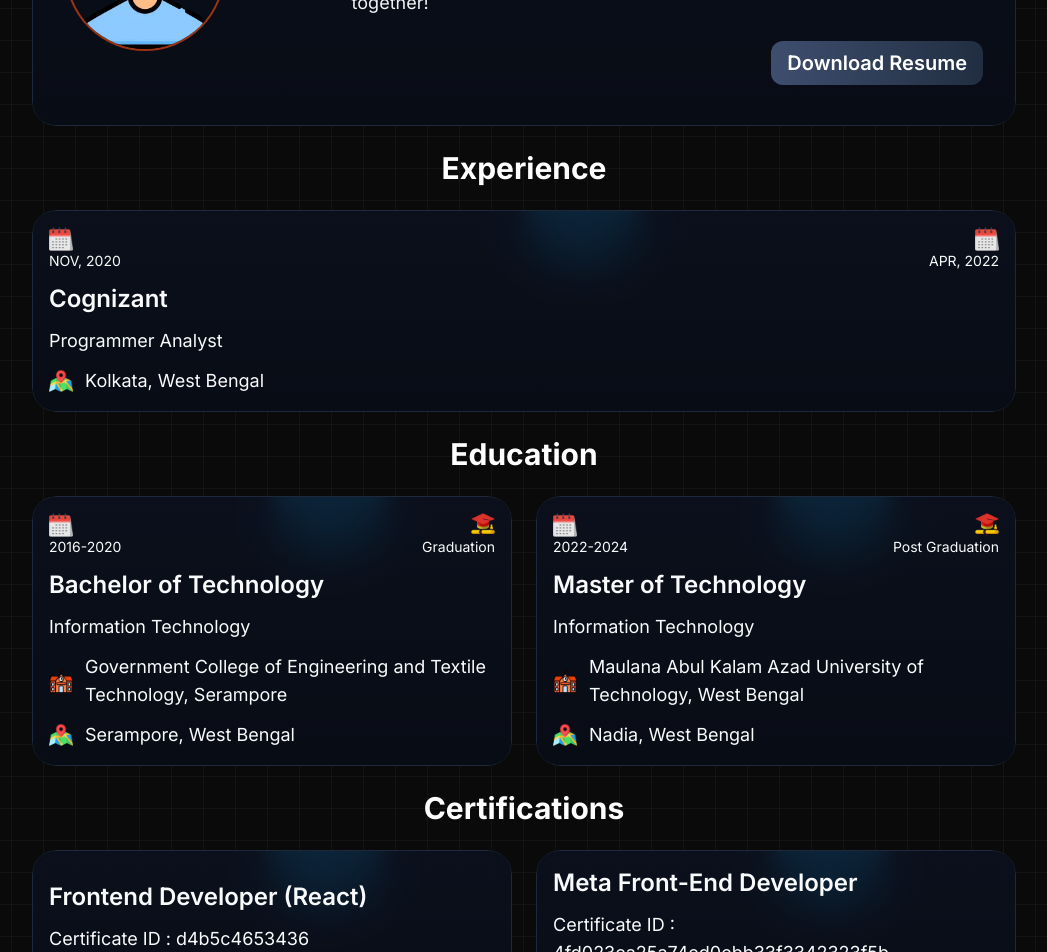
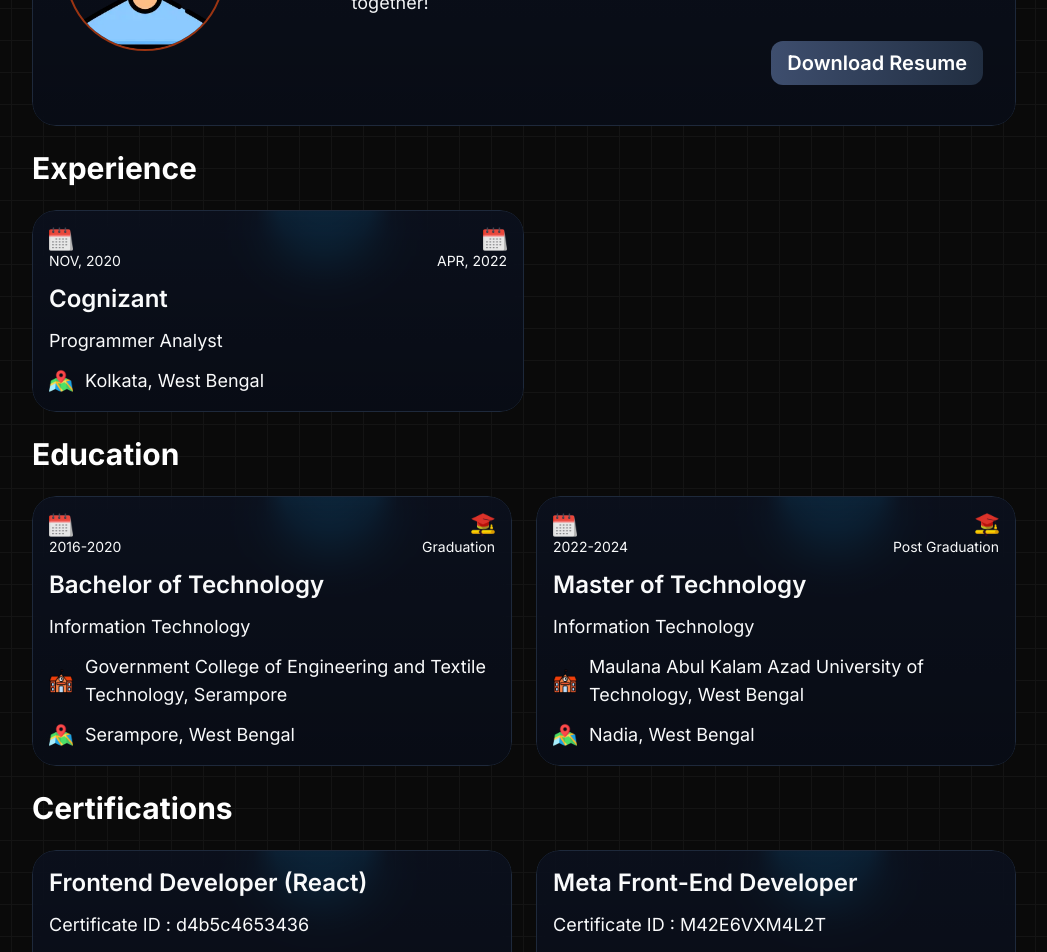
Before and after one commit to ShahbajAlam/portfolio-nextjs, a Next.js app: page /about in a window 1280 px wide. Shown: the part 280-1232 px from the top of the page, without its empty margins (116-1163 px from the left). Built offline with nearby package versions, Linux system fonts and the light colour scheme.

Commit message:
modified:   components/Certificate.tsx 	modified:   components/Education.tsx 	modified:   components/Work.tsx

```diff
--- a/components/Certificate.tsx
+++ b/components/Certificate.tsx
@@ -15,7 +15,7 @@ const certificateArray: CertificateProps[] = [
         url: "https://www.hackerrank.com/certificates/d4b5c4653436",
     },
     {
-        id: "4fd023ca25a74ed0ebb33f3342323f5b",
+        id: "M42E6VXM4L2T",
         provider: "Cousera",
         title: "Meta Front-End Developer",
         url: "https://coursera.org/share/4fd023ca25a74ed0ebb33f3342323f5b",
@@ -25,7 +25,7 @@ const certificateArray: CertificateProps[] = [
 function Certificate() {
     return (
         <div className="w-full">
-            <h2 className="text-center text-3xl text-white my-6 font-bold">
+            <h2 className="text-center text-3xl text-white my-6 font-bold lg:text-left">
                 Certifications
             </h2>
             <div className="flex flex-col gap-6 lg:flex-row">
--- a/components/Education.tsx
+++ b/components/Education.tsx
@@ -39,7 +39,7 @@ const educationArray: EducationProps[] = [
 function Education() {
     return (
         <div className="w-full">
-            <h2 className="text-center text-3xl text-white my-6 font-bold">
+            <h2 className="text-center text-3xl text-white my-6 font-bold lg:text-left">
                 Education
             </h2>
             <div className="flex flex-col gap-6 lg:flex-row">
--- a/components/Work.tsx
+++ b/components/Work.tsx
@@ -25,13 +25,16 @@ const workArray: WorkProps[] = [
 function Work() {
     return (
         <div className="w-full">
-            <h2 className="text-center text-3xl text-white my-6 font-bold">
+            <h2 className="text-center text-3xl text-white my-6 font-bold lg:text-left">
                 Experience
             </h2>
+            <div className="flex flex-col gap-6 lg:flex-row">
                 {workArray.map((item) => (
+                    <div className="lg:basis-[50%] lg:flex">
                         <MovingBorderContainer
                             duration={5000}
                             className="bg-gradient-to-t from-[rgba(0,0,0,0.4)] to-[rgba(0,0,0,0.2)]"
+                            containerClassName="w-full"
                         >
                             <div className="w-full rounded-3xl p-4 text-gray-50 flex flex-col gap-3">
                                 <div className="flex justify-between items-center">
@@ -70,7 +73,9 @@ function Work() {
                                 </div>
                             </div>
                         </MovingBorderContainer>
+                    </div>
                 ))}
+            </div>
         </div>
     );
 }
```
Lines whose indentation alone changed are shown as unchanged.
